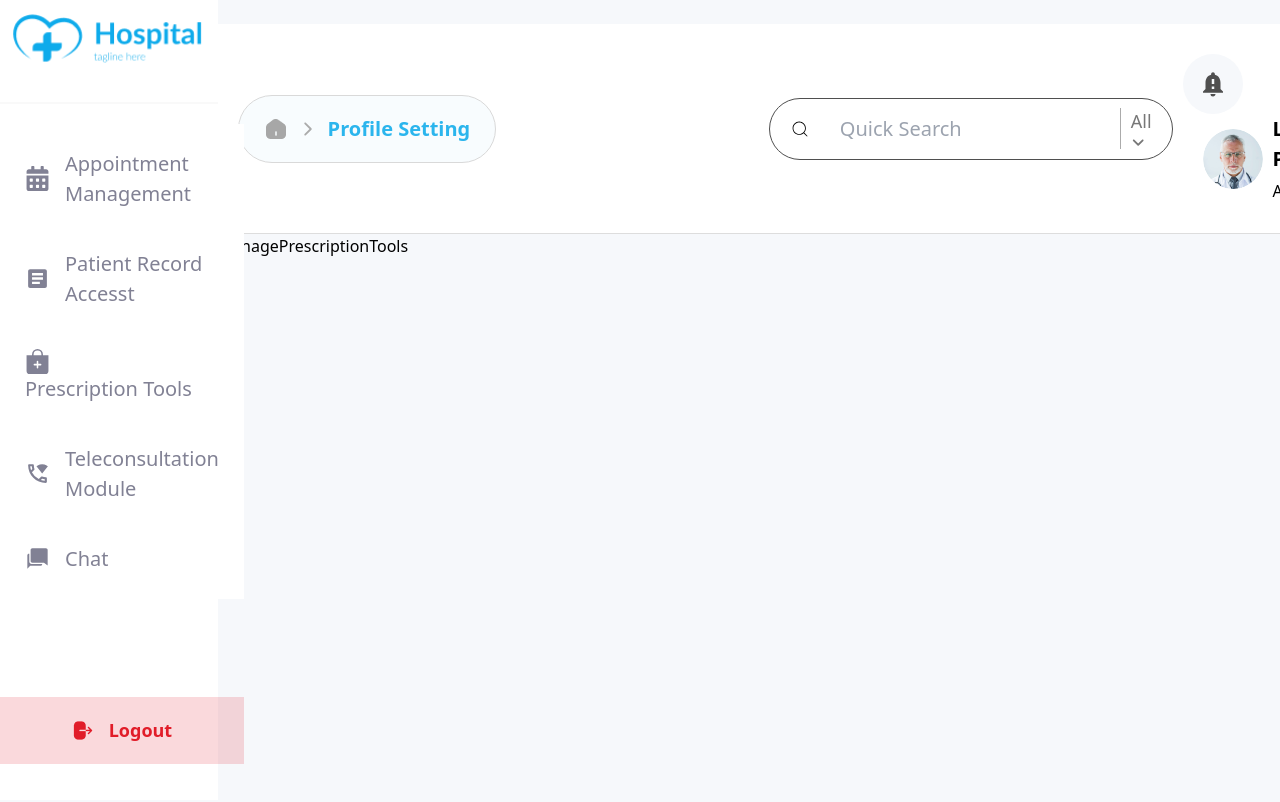
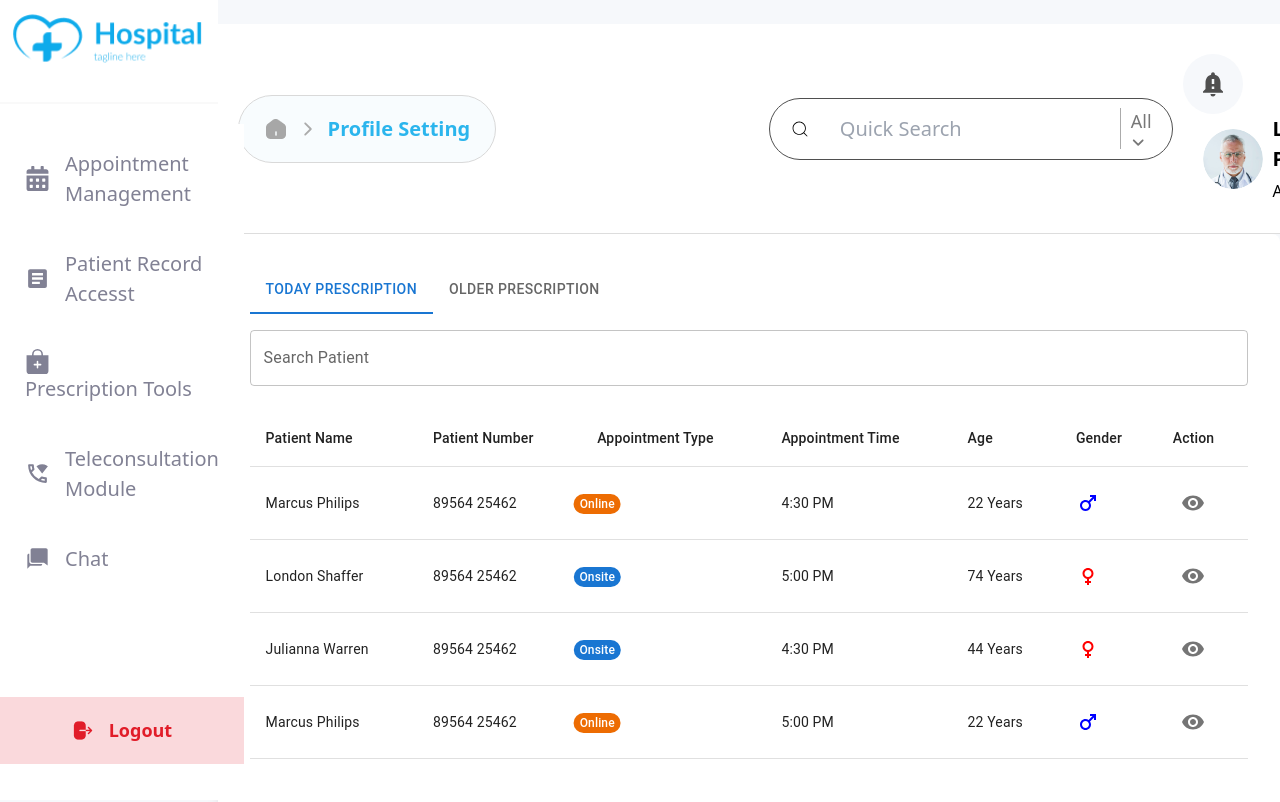
Before and after one commit to SwiftRut/frontend_Patient_Management, a React (Vite) app: page /doctor/managePrescriptionTools in a window 1280 px wide. Shown: the top 802 px of the page. Built offline with nearby package versions, Linux system fonts and the light colour scheme; no server answers.

Commit message:
doctor panel / manage prescription tools completed

```diff
--- a/src/pages/doctroPanel/ManagePrescriptionTools.jsx
+++ b/src/pages/doctroPanel/ManagePrescriptionTools.jsx
@@ -1,7 +1,127 @@
+import React, { useState } from 'react';
+import { Tabs, Tab, TextField, Table, TableBody, TableCell, TableHead, TableRow, IconButton, Badge } from '@mui/material';
+import { Visibility } from '@mui/icons-material';
+import MaleIcon from '@mui/icons-material/Male';
+import FemaleIcon from '@mui/icons-material/Female';
+import PrescriptionModal from '../../component/modals/PrescriptionModal.jsx';
+
+// Dummy Data for Patients
+const todayPatients = [
+  { name: 'Marcus Philips', number: '89564 25462', type: 'Online', time: '4:30 PM', age: '22 Years', gender: 'Male' },
+  { name: 'London Shaffer', number: '89564 25462', type: 'Onsite', time: '5:00 PM', age: '74 Years', gender: 'Female' },
+  { name: 'Julianna Warren', number: '89564 25462', type: 'Onsite', time: '4:30 PM', age: '44 Years', gender: 'Female' },
+  { name: 'Marcus Philips', number: '89564 25462', type: 'Online', time: '5:00 PM', age: '22 Years', gender: 'Male' },
+];
+
+const olderPatients = [
+  { name: 'Julianna Warren', number: '89564 25462', type: 'Onsite', time: '8:30 AM', age: '55 Years', gender: 'Female' },
+  { name: 'London Shaffer', number: '89564 25462', type: 'Online', time: '4:30 PM', age: '22 Years', gender: 'Female' },
+  { name: 'Marcus Philips', number: '89564 25462', type: 'Onsite', time: '8:30 AM', age: '22 Years', gender: 'Male' },
+  { name: 'Marcus Philips', number: '89564 25462', type: 'Online', time: '5:00 PM', age: '22 Years', gender: 'Male' },
+];
+
+const prescriptionData = {
+  patientName: 'Albatrao Bhajirao',
+  prescriptionDate: '2 Jan, 2022',
+  gender: 'Male',
+  age: '36 Years',
+  address: 'B-105 Virat Bungalows Punagam Motavaracha Jamnagar.',
+  medicines: [
+    { name: 'Calcium carbonate', strength: '100 Mg', dose: '1-0-1', duration: '2 Day', whenToTake: 'Before Food' },
+    { name: 'Cyclobenzaprine', strength: '200 Mg', dose: '1-1-1', duration: '4 Day', whenToTake: 'With Food' },
+  ],
+  additionalNote: 'Lorem Ipsum is simply dummy text of the printing and typesetting industry.',
+};
 
 
-export default function ManagePrescriptionTools() {
+const ManagePrescriptionTools = () => {
+  const [activeTab, setActiveTab] = useState(0);
+  const [searchTerm, setSearchTerm] = useState('');
+  const [modalOpen, setModalOpen] = useState(false);
+
+  const handleModalOpen = () => {
+    setModalOpen(true);
+  };
+
+  const handleModalClose = () => {
+    setModalOpen(false);
+  };
+
+  // Choose the appropriate data based on the active tab
+  const currentPatients = activeTab === 0 ? todayPatients : olderPatients;
+
+  // Filtering the patient data based on search input
+  const filteredPatients = currentPatients.filter(
+    (patient) =>
+      patient.name.toLowerCase().includes(searchTerm.toLowerCase()) ||
+      patient.number.includes(searchTerm) ||
+      patient.age.includes(searchTerm)
+  );
+
   return (
-    <div>ManagePrescriptionTools</div>
-  )
-}
+    <div className="p-8 bg-white min-h-screen shadow-lg rounded-lg">
+      {/* Tabs */}
+      <Tabs value={activeTab} onChange={(e, newValue) => setActiveTab(newValue)}>
+        <Tab label="Today Prescription" />
+        <Tab label="Older Prescription" />
+      </Tabs>
+
+      {/* Search Field */}
+      <div className="mt-4 mb-6">
+        <TextField
+          label="Search Patient"
+          variant="outlined"
+          fullWidth
+          value={searchTerm}
+          onChange={(e) => setSearchTerm(e.target.value)}
+        />
+      </div>
+
+      {/* Table */}
+      <Table>
+        <TableHead>
+          <TableRow>
+            <TableCell>Patient Name</TableCell>
+            <TableCell>Patient Number</TableCell>
+            <TableCell>Appointment Type</TableCell>
+            <TableCell>Appointment Time</TableCell>
+            <TableCell>Age</TableCell>
+            <TableCell>Gender</TableCell>
+            <TableCell>Action</TableCell>
+          </TableRow>
+        </TableHead>
+        <TableBody>
+          {filteredPatients.map((patient, index) => (
+            <TableRow key={index}>
+              <TableCell>{patient.name}</TableCell>
+              <TableCell>{patient.number}</TableCell>
+              <TableCell>
+                <Badge
+                  badgeContent={patient.type}
+                  color={patient.type === 'Online' ? 'warning' : 'primary'}
+                />
+              </TableCell>
+              <TableCell>{patient.time}</TableCell>
+              <TableCell>{patient.age}</TableCell>
+              <TableCell>
+                {patient.gender === 'Male' ? (
+                  <MaleIcon style={{ color: 'blue' }} />
+                ) : (
+                  <FemaleIcon style={{ color: 'red' }} />
+                )}
+              </TableCell>
+              <TableCell>
+                <IconButton onClick={handleModalOpen} >
+                  <Visibility />
+                </IconButton>
+              </TableCell>
+            </TableRow>
+          ))}
+        </TableBody>
+      </Table>
+      <PrescriptionModal open={modalOpen} handleClose={handleModalClose} prescriptionData={prescriptionData} />
+    </div>
+  );
+};
+
+export default ManagePrescriptionTools;
```
Also changed, not shown: src/assets/signature.svg (added), src/component/modals/PrescriptionModal.jsx (line endings or trailing spaces).
